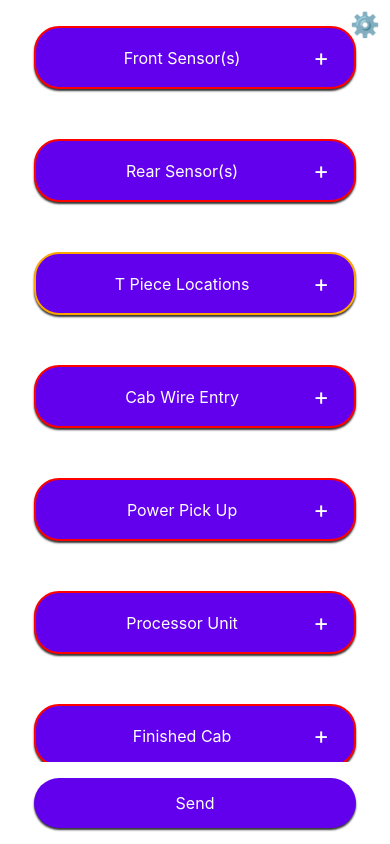
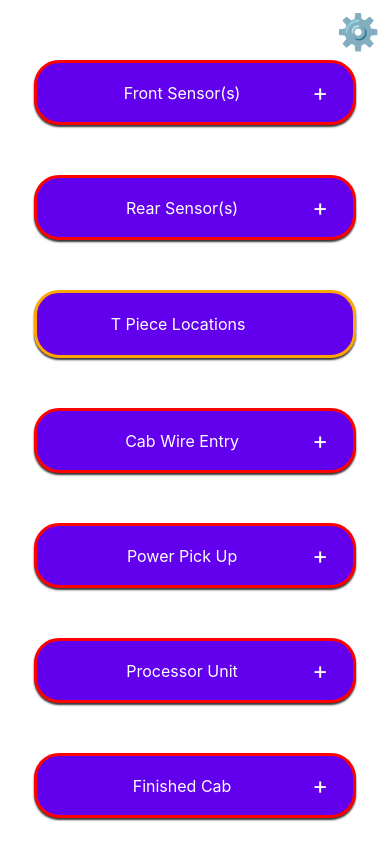
Before and after one commit to Antony-Lester/aspa, a React Native app: screen / in a window 390 px wide. Shown: the top 844 px of the page. Built offline with nearby package versions, Linux system fonts and the light colour scheme.

Commit message:
Add navigation and settings screen with email validation

```diff
--- a/App.tsx
+++ b/App.tsx
@@ -11,11 +11,16 @@ import {
   Alert,
   StyleSheet,
 } from 'react-native';
+import { NavigationContainer } from '@react-navigation/native';
+import { createStackNavigator } from '@react-navigation/stack';
 import { launchCamera } from 'react-native-image-picker';
 import email from 'react-native-email';
 import { useColorScheme } from 'react-native';
+import SettingsScreen from './SettingsScreen';
 
-const App = (): React.JSX.Element => {
+const Stack = createStackNavigator();
+
+const HomeScreen = ({ navigation }: { navigation: any }) => {
   const isDarkMode = useColorScheme() === 'dark';
   const scrollViewRef = useRef<ScrollView>(null);
 
@@ -39,6 +44,7 @@ const App = (): React.JSX.Element => {
 
   const [images, setImages] = useState<string[][]>(Array(buttonNames.length).fill([]));
   const [fullScreenImage, setFullScreenImage] = useState<{ uri: string, index: number } | null>(null);
+  const [emailAddress, setEmailAddress] = useState('atluk87@gmail.com');
 
   const openCamera = (index: number) => {
     const options = {
@@ -110,8 +116,7 @@ const App = (): React.JSX.Element => {
       Alert.alert('Incomplete', `A picture needs to be taken of ${redButton.name}`);
     } else {
       const attachments = images.flat().map(uri => ({ path: uri }));
-      const to = 'atluk87@gmail.com';
-      email(to, {
+      email(emailAddress, {
         subject: 'Pictures',
         body: 'Please find the attached pictures.',
         attachments,
@@ -132,7 +137,7 @@ const App = (): React.JSX.Element => {
           ],
           { cancelable: false }
         );
-      }).catch((error: any) => {
+      }).catch((error) => {
         console.error(error);
         Alert.alert('Error', 'Failed to send email');
       });
@@ -143,7 +148,10 @@ const App = (): React.JSX.Element => {
     <SafeAreaView style={backgroundStyle}>
       <StatusBar barStyle={isDarkMode ? 'light-content' : 'dark-content'} />
       <View style={styles.container}>
-        <TouchableOpacity style={styles.settingsButton} onPress={() => console.log('Settings button pressed')}>
+        <TouchableOpacity
+          style={styles.settingsButton}
+          onPress={() => navigation.navigate('Settings', { email: emailAddress, setEmail: setEmailAddress })}
+        >
           <Text style={styles.settingsButtonText}>⚙️</Text>
         </TouchableOpacity>
         <ScrollView
@@ -151,37 +159,18 @@ const App = (): React.JSX.Element => {
           contentInsetAdjustmentBehavior="automatic"
           style={backgroundStyle}>
           <View style={styles.buttonContainer}>
-            {otherButtons.map(button => (
+            {buttons.map(button => (
               <View key={button.index} style={styles.buttonWrapper}>
                 <TouchableOpacity
                   style={[styles.button, { borderColor: button.borderColor }]}
                   onPress={() => openCamera(button.index)}>
                   <View style={styles.buttonContent}>
                     <Text style={styles.buttonText}>{button.name}</Text>
-                    <Text style={styles.plusIcon}>+</Text>
-                  </View>
-                </TouchableOpacity>
-                <View style={styles.thumbnailContainer}>
-                  {images[button.index].map((uri, imgIndex) => (
-                    <TouchableOpacity key={imgIndex} onPress={() => setFullScreenImage({ uri, index: button.index })}>
-                      <Image
-                        source={{ uri: uri }}
-                        style={styles.thumbnail}
-                        resizeMode="contain"
-                      />
-                    </TouchableOpacity>
-                  ))}
-                </View>
-              </View>
-            ))}
-            {greenButtons.map(button => (
-              <View key={button.index} style={styles.buttonWrapper}>
-                <TouchableOpacity
-                  style={[styles.button, { borderColor: button.borderColor }]}
-                  onPress={() => openCamera(button.index)}>
-                  <View style={styles.buttonContent}>
-                    <Text style={styles.buttonText}>{button.name}</Text>
-                    <Text style={styles.plusIcon}>+</Text>
+                    {button.borderColor === 'red' ? (
+                      <Text style={styles.plusIcon}>+</Text>
+                    ) : (
+                      <View style={styles.plusIconPlaceholder} />
+                    )}
                   </View>
                 </TouchableOpacity>
                 <View style={styles.thumbnailContainer}>
@@ -203,7 +192,7 @@ const App = (): React.JSX.Element => {
           <TouchableOpacity
             style={styles.bottomButton}
             onPress={handleSendPress}>
-            <Text style={styles.buttonText}>Send</Text>
+            <Text style={styles.bottomButtonText}>Send</Text>
           </TouchableOpacity>
         </View>
       </View>
@@ -231,14 +220,24 @@ const App = (): React.JSX.Element => {
   );
 };
 
+const App = () => {
+  return (
+    <NavigationContainer>
+      <Stack.Navigator initialRouteName="Home">
+        <Stack.Screen
+          name="Home"
+          component={HomeScreen}
+          options={{ headerShown: false }} // Hide the header for the Home screen
+        />
+        <Stack.Screen name="Settings" component={SettingsScreen} />
+      </Stack.Navigator>
+    </NavigationContainer>
+  );
+};
+
 const styles = StyleSheet.create({
   container: {
     flex: 1,
-  },
-  header: {
-    flexDirection: 'row',
-    justifyContent: 'flex-end',
-    padding: 16,
   },
   settingsButton: {
     position: 'absolute',
@@ -250,13 +249,14 @@ const styles = StyleSheet.create({
     zIndex: 1,
   },
   settingsButtonText: {
-    fontSize: 24,
+    fontSize: 35,
     color: '#fff',
   },
   buttonContainer: {
     justifyContent: 'center',
     alignItems: 'center',
     padding: 16,
+    paddingTop: 50, // Add 10 more padding to the top
   },
   buttonWrapper: {
     width: '100%',
@@ -269,7 +269,7 @@ const styles = StyleSheet.create({
     marginVertical: 10,
     backgroundColor: '#6200ee',
     borderRadius: 25,
-    borderWidth: 2,
+    borderWidth: 3, // Increase border width
     shadowColor: '#000',
     shadowOffset: { width: 0, height: 2 },
     shadowOpacity: 0.8,
@@ -295,6 +295,11 @@ const styles = StyleSheet.create({
     fontSize: 24,
     marginRight: 10,
   },
+  plusIconPlaceholder: {
+    width: 24, // Same width as the plus icon
+    height: 32, // Same height as the plus icon
+    marginRight: 10,
+  },
   thumbnailContainer: {
     flexDirection: 'row',
     flexWrap: 'wrap',
@@ -317,16 +322,21 @@ const styles = StyleSheet.create({
   },
   bottomButton: {
     width: '90%',
-    padding: 15,
-    backgroundColor: '#6200ee',
-    borderRadius: 25,
+    padding: 20, // Increase padding
+    backgroundColor: '#ff5722', // Change background color to a more prominent color
+    borderRadius: 30, // Increase border radius
     shadowColor: '#000',
-    shadowOffset: { width: 0, height: 2 },
-    shadowOpacity: 0.8,
-    shadowRadius: 2,
-    elevation: 5,
+    shadowOffset: { width: 0, height: 4 }, // Increase shadow offset
+    shadowOpacity: 0.9, // Increase shadow opacity
+    shadowRadius: 4, // Increase shadow radius
+    elevation: 10, // Increase elevation
     alignItems: 'center',
     justifyContent: 'center',
+  },
+  bottomButtonText: {
+    color: '#fff',
+    fontSize: 18, // Increase font size
+    fontWeight: 'bold', // Make text bold
   },
   fullScreenContainer: {
     flex: 1,
--- /dev/null
+++ b/SettingsScreen.tsx
@@ -0,0 +1,60 @@
+import React, { useState } from 'react';
+import { View, Text, TextInput, Button, StyleSheet, Alert } from 'react-native';
+
+interface SettingsScreenProps {
+  navigation: any;
+  route: any;
+}
+
+const SettingsScreen: React.FC<SettingsScreenProps> = ({ navigation, route }) => {
+  const [email, setEmail] = useState(route.params.email);
+
+  const validateEmail = (email: string) => {
+    const re = /\S+@\S+\.\S+/;
+    return re.test(email);
+  };
+
+  const handleSave = () => {
+    if (validateEmail(email)) {
+      route.params.setEmail(email);
+      navigation.goBack();
+    } else {
+      Alert.alert('Invalid Email', 'Please enter a valid email address.');
+    }
+  };
+
+  return (
+    <View style={styles.container}>
+      <Text style={styles.label}>Email Address:</Text>
+      <TextInput
+        style={styles.input}
+        value={email}
+        onChangeText={setEmail}
+        keyboardType="email-address"
+        autoCapitalize="none"
+      />
+      <Button title="Save" onPress={handleSave} />
+    </View>
+  );
+};
+
+const styles = StyleSheet.create({
+  container: {
+    flex: 1,
+    padding: 16,
+    justifyContent: 'center',
+  },
+  label: {
+    fontSize: 18,
+    marginBottom: 8,
+  },
+  input: {
+    height: 40,
+    borderColor: 'gray',
+    borderWidth: 1,
+    marginBottom: 16,
+    paddingHorizontal: 8,
+  },
+});
+
+export default SettingsScreen;
--- a/index.js
+++ b/index.js
@@ -2,6 +2,7 @@
  * @format
  */
 
+import 'react-native-gesture-handler';
 import {AppRegistry} from 'react-native';
 import App from './App';
 import {name as appName} from './app.json';
```
Also changed, not shown: package.json (+6 -1 lines), 2 other files (tests, documents, lock files or other folders).
